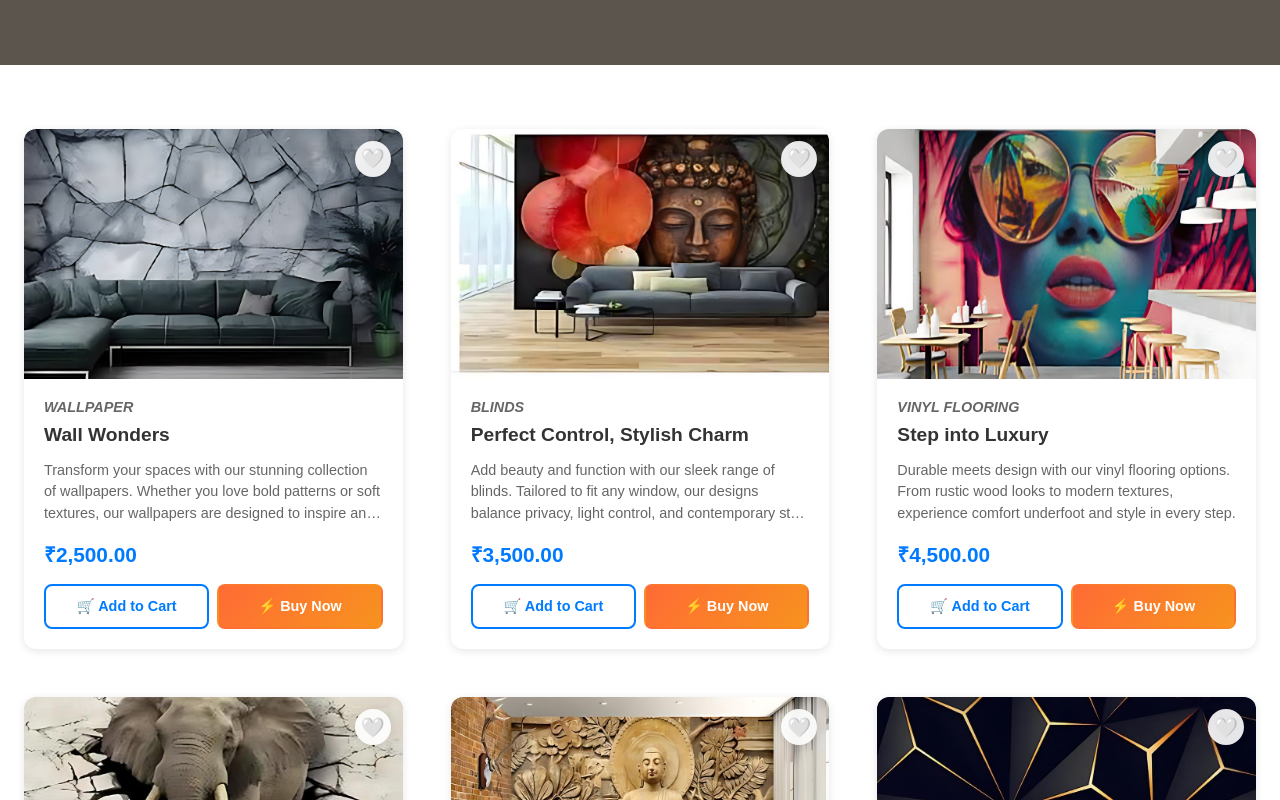
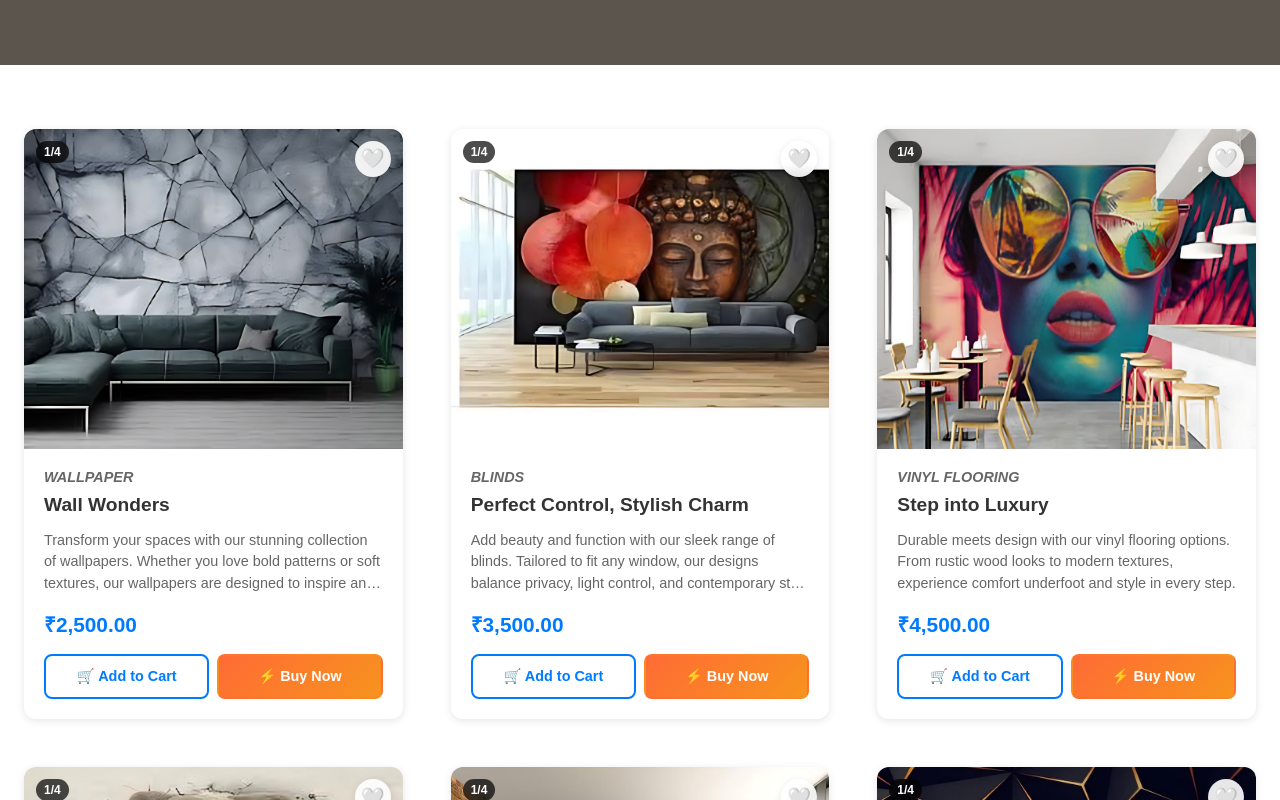
Before and after one commit to Dheeraj475/CPT_progress, a React (Vite) app: page / in a window 1280 px wide. Shown: the part 1280-2080 px from the top of the page. Built offline with nearby package versions, Linux system fonts and the light colour scheme.

Commit message:
Wide Product Cards with Image Carousel

```diff
--- a/src/App.jsx
+++ b/src/App.jsx
@@ -46,6 +46,12 @@ const allProducts = [
   {
     id: 1,
     img: Wallpaper,
+    images: [
+      Wallpaper,
+      'https://images.pexels.com/photos/1571460/pexels-photo-1571460.jpeg?auto=compress&cs=tinysrgb&w=800',
+      'https://images.pexels.com/photos/1571453/pexels-photo-1571453.jpeg?auto=compress&cs=tinysrgb&w=800',
+      'https://images.pexels.com/photos/1571452/pexels-photo-1571452.jpeg?auto=compress&cs=tinysrgb&w=800'
+    ],
     title: 'Wall Wonders',
     subtitle: 'WALLPAPER',
     desc: 'Transform your spaces with our stunning collection of wallpapers. Whether you love bold patterns or soft textures, our wallpapers are designed to inspire and bring every wall to life.',
@@ -59,6 +65,12 @@ const allProducts = [
   {
     id: 2,
     img: Blinds,
+    images: [
+      Blinds,
+      'https://images.pexels.com/photos/1571460/pexels-photo-1571460.jpeg?auto=compress&cs=tinysrgb&w=800',
+      'https://images.pexels.com/photos/1571453/pexels-photo-1571453.jpeg?auto=compress&cs=tinysrgb&w=800',
+      'https://images.pexels.com/photos/1571452/pexels-photo-1571452.jpeg?auto=compress&cs=tinysrgb&w=800'
+    ],
     title: 'Perfect Control, Stylish Charm',
     subtitle: 'BLINDS',
     desc: 'Add beauty and function with our sleek range of blinds. Tailored to fit any window, our designs balance privacy, light control, and contemporary style for every room.',
@@ -72,6 +84,12 @@ const allProducts = [
   {
     id: 3,
     img: VinylFlooring,
+    images: [
+      VinylFlooring,
+      'https://images.pexels.com/photos/1571460/pexels-photo-1571460.jpeg?auto=compress&cs=tinysrgb&w=800',
+      'https://images.pexels.com/photos/1571453/pexels-photo-1571453.jpeg?auto=compress&cs=tinysrgb&w=800',
+      'https://images.pexels.com/photos/1571452/pexels-photo-1571452.jpeg?auto=compress&cs=tinysrgb&w=800'
+    ],
     title: 'Step into Luxury',
     subtitle: 'VINYL FLOORING',
     desc: 'Durable meets design with our vinyl flooring options. From rustic wood looks to modern textures, experience comfort underfoot and style in every step.',
@@ -85,6 +103,12 @@ const allProducts = [
   {
     id: 4,
     img: BespokeMurals,
+    images: [
+      BespokeMurals,
+      'https://images.pexels.com/photos/1571460/pexels-photo-1571460.jpeg?auto=compress&cs=tinysrgb&w=800',
+      'https://images.pexels.com/photos/1571453/pexels-photo-1571453.jpeg?auto=compress&cs=tinysrgb&w=800',
+      'https://images.pexels.com/photos/1571452/pexels-photo-1571452.jpeg?auto=compress&cs=tinysrgb&w=800'
+    ],
     title: 'The perfect Fit',
     subtitle: 'BESPOKE MURALS',
     desc: 'Shop our collection of wall murals. All made to size for your walls.',
@@ -98,6 +122,12 @@ const allProducts = [
   {
     id: 5,
     img: CrystalFrames,
+    images: [
+      CrystalFrames,
+      'https://images.pexels.com/photos/1571460/pexels-photo-1571460.jpeg?auto=compress&cs=tinysrgb&w=800',
+      'https://images.pexels.com/photos/1571453/pexels-photo-1571453.jpeg?auto=compress&cs=tinysrgb&w=800',
+      'https://images.pexels.com/photos/1571452/pexels-photo-1571452.jpeg?auto=compress&cs=tinysrgb&w=800'
+    ],
     title: 'Framed in Elegance',
     subtitle: 'CRYSTAL FRAMES',
     desc: 'Give your memories the royal treatment with our crystal frames. Designed to sparkle in any light, they make a statement in sophistication and sentiment.',
@@ -111,6 +141,12 @@ const allProducts = [
   {
     id: 6,
     img: CanvasFrames,
+    images: [
+      CanvasFrames,
+      'https://images.pexels.com/photos/1571460/pexels-photo-1571460.jpeg?auto=compress&cs=tinysrgb&w=800',
+      'https://images.pexels.com/photos/1571453/pexels-photo-1571453.jpeg?auto=compress&cs=tinysrgb&w=800',
+      'https://images.pexels.com/photos/1571452/pexels-photo-1571452.jpeg?auto=compress&cs=tinysrgb&w=800'
+    ],
     title: 'Art that Speaks',
     subtitle: 'CANVAS FRAMES',
     desc: 'Turn your walls into galleries with our hand-crafted canvas frames. Rich in color and texture, each piece is a timeless addition to your décor story.',
@@ -125,6 +161,12 @@ const allProducts = [
   {
     id: 7,
     img: Wallpaper,
+    images: [
+      'https://images.pexels.com/photos/1571460/pexels-photo-1571460.jpeg?auto=compress&cs=tinysrgb&w=800',
+      'https://images.pexels.com/photos/1571453/pexels-photo-1571453.jpeg?auto=compress&cs=tinysrgb&w=800',
+      'https://images.pexels.com/photos/1571452/pexels-photo-1571452.jpeg?auto=compress&cs=tinysrgb&w=800',
+      Wallpaper
+    ],
     title: 'Premium Textured Wallpaper',
     subtitle: 'WALLPAPER',
     desc: 'Luxury textured wallpaper with premium finish for sophisticated interiors.',
@@ -138,6 +180,12 @@ const allProducts = [
   {
     id: 8,
     img: Blinds,
+    images: [
+      'https://images.pexels.com/photos/1571460/pexels-photo-1571460.jpeg?auto=compress&cs=tinysrgb&w=800',
+      Blinds,
+      'https://images.pexels.com/photos/1571453/pexels-photo-1571453.jpeg?auto=compress&cs=tinysrgb&w=800',
+      'https://images.pexels.com/photos/1571452/pexels-photo-1571452.jpeg?auto=compress&cs=tinysrgb&w=800'
+    ],
     title: 'Smart Motorized Blinds',
     subtitle: 'BLINDS',
     desc: 'Modern motorized blinds with smart home integration and remote control.',
@@ -151,6 +199,12 @@ const allProducts = [
   {
     id: 9,
     img: VinylFlooring,
+    images: [
+      'https://images.pexels.com/photos/1571460/pexels-photo-1571460.jpeg?auto=compress&cs=tinysrgb&w=800',
+      'https://images.pexels.com/photos/1571453/pexels-photo-1571453.jpeg?auto=compress&cs=tinysrgb&w=800',
+      VinylFlooring,
+      'https://images.pexels.com/photos/1571452/pexels-photo-1571452.jpeg?auto=compress&cs=tinysrgb&w=800'
+    ],
     title: 'Waterproof Vinyl Planks',
     subtitle: 'VINYL FLOORING',
     desc: 'Completely waterproof vinyl flooring perfect for kitchens and bathrooms.',
@@ -164,6 +218,12 @@ const allProducts = [
   {
     id: 10,
     img: CrystalFrames,
+    images: [
+      'https://images.pexels.com/photos/1571460/pexels-photo-1571460.jpeg?auto=compress&cs=tinysrgb&w=800',
+      'https://images.pexels.com/photos/1571453/pexels-photo-1571453.jpeg?auto=compress&cs=tinysrgb&w=800',
+      'https://images.pexels.com/photos/1571452/pexels-photo-1571452.jpeg?auto=compress&cs=tinysrgb&w=800',
+      CrystalFrames
+    ],
     title: 'LED Crystal Display Frame',
     subtitle: 'CRYSTAL FRAMES',
     desc: 'Illuminated crystal frame with LED backlighting for stunning photo display.',
--- a/src/assets/ProductCard.css
+++ b/src/assets/ProductCard.css
@@ -16,19 +16,138 @@
 .product-image {
   position: relative;
   width: 100%;
-  height: 250px;
+  height: 320px; /* Increased height for wider view */
+  overflow: hidden;
+  background: #f8f9fa;
+}
+
+.image-carousel {
+  position: relative;
+  width: 100%;
+  height: 100%;
+}
+
+.carousel-container {
+  position: relative;
+  width: 100%;
+  height: 100%;
   overflow: hidden;
 }
 
-.product-image img {
+.carousel-track {
+  display: flex;
   width: 100%;
   height: 100%;
-  object-fit: cover;
+  transition: transform 0.4s ease;
+}
+
+.carousel-slide {
+  min-width: 100%;
+  height: 100%;
+  position: relative;
+}
+
+.carousel-slide img {
+  width: 100%;
+  height: 100%;
+  object-fit: cover; /* Better for wallpaper images */
   transition: transform 0.3s ease;
 }
 
-.product-card:hover .product-image img {
+.product-card:hover .carousel-slide img {
   transform: scale(1.05);
+}
+
+/* Carousel Navigation */
+.carousel-nav {
+  position: absolute;
+  top: 50%;
+  transform: translateY(-50%);
+  background: rgba(255, 255, 255, 0.9);
+  border: none;
+  border-radius: 50%;
+  width: 32px;
+  height: 32px;
+  cursor: pointer;
+  font-size: 0.8rem;
+  font-weight: bold;
+  color: #333;
+  transition: all 0.3s ease;
+  z-index: 5;
+  opacity: 0;
+  backdrop-filter: blur(4px);
+  box-shadow: 0 2px 8px rgba(0, 0, 0, 0.1);
+}
+
+.product-card:hover .carousel-nav {
+  opacity: 1;
+}
+
+.carousel-nav:hover {
+  background: rgba(255, 255, 255, 1);
+  transform: translateY(-50%) scale(1.1);
+  box-shadow: 0 4px 12px rgba(0, 0, 0, 0.15);
+}
+
+.carousel-nav.prev {
+  left: 8px;
+}
+
+.carousel-nav.next {
+  right: 8px;
+}
+
+/* Carousel Indicators */
+.carousel-indicators {
+  position: absolute;
+  bottom: 12px;
+  left: 50%;
+  transform: translateX(-50%);
+  display: flex;
+  gap: 6px;
+  z-index: 5;
+  opacity: 0;
+  transition: opacity 0.3s ease;
+}
+
+.product-card:hover .carousel-indicators {
+  opacity: 1;
+}
+
+.carousel-indicator {
+  width: 8px;
+  height: 8px;
+  border-radius: 50%;
+  background: rgba(255, 255, 255, 0.6);
+  cursor: pointer;
+  transition: all 0.3s ease;
+  border: none;
+}
+
+.carousel-indicator.active {
+  background: white;
+  transform: scale(1.2);
+  box-shadow: 0 2px 4px rgba(0, 0, 0, 0.2);
+}
+
+.carousel-indicator:hover {
+  background: rgba(255, 255, 255, 0.9);
+  transform: scale(1.1);
+}
+
+/* Image Counter */
+.image-counter {
+  position: absolute;
+  top: 12px;
+  left: 12px;
+  background: rgba(0, 0, 0, 0.7);
+  color: white;
+  padding: 4px 8px;
+  border-radius: 12px;
+  font-size: 0.75rem;
+  font-weight: 600;
+  z-index: 5;
+  backdrop-filter: blur(4px);
 }
 
 .wishlist-btn {
@@ -48,6 +167,7 @@
   align-items: center;
   justify-content: center;
   box-shadow: 0 2px 8px rgba(0, 0, 0, 0.1);
+  z-index: 6;
 }
 
 .wishlist-btn:hover {
@@ -316,7 +436,7 @@
 /* Responsive Design */
 @media (max-width: 768px) {
   .product-image {
-    height: 200px;
+    height: 280px; /* Slightly smaller on mobile but still wide */
   }
 
   .product-info {
@@ -335,6 +455,21 @@
     width: 32px;
     height: 32px;
     font-size: 1rem;
+  }
+
+  .carousel-nav {
+    width: 28px;
+    height: 28px;
+    font-size: 0.7rem;
+  }
+
+  .carousel-indicators {
+    bottom: 8px;
+  }
+
+  .carousel-indicator {
+    width: 6px;
+    height: 6px;
   }
 
   .cart-actions {
@@ -357,6 +492,10 @@
 }
 
 @media (max-width: 480px) {
+  .product-image {
+    height: 250px;
+  }
+
   .product-info {
     padding: 12px;
   }
@@ -371,4 +510,9 @@
     padding: 10px;
     font-size: 0.85rem;
   }
+
+  .image-counter {
+    font-size: 0.7rem;
+    padding: 3px 6px;
+  }
 }
--- a/src/components/ProductCard.jsx
+++ b/src/components/ProductCard.jsx
@@ -13,9 +13,18 @@ const ProductCard = ({ product }) => {
   const [loginMessage, setLoginMessage] = useState('');
   const [isAddingToCart, setIsAddingToCart] = useState(false);
   const [showAddedAnimation, setShowAddedAnimation] = useState(false);
+  const [currentImageIndex, setCurrentImageIndex] = useState(0);
 
   const isInWishlist = wishlistItems.some(item => item.id === product.id);
   const isInCart = cartItems.some(item => item.id === product.id);
+
+  // Create multiple images for carousel (simulating different angles/views)
+  const productImages = [
+    product.img || product.image,
+    product.img || product.image, // In real app, these would be different images
+    product.img || product.image,
+    product.img || product.image
+  ];
 
   const handleAddToCart = async () => {
     if (!isAuthenticated) {
@@ -69,6 +78,18 @@ const ProductCard = ({ product }) => {
     }
   };
 
+  const nextImage = () => {
+    setCurrentImageIndex((prev) => (prev + 1) % productImages.length);
+  };
+
+  const prevImage = () => {
+    setCurrentImageIndex((prev) => (prev - 1 + productImages.length) % productImages.length);
+  };
+
+  const goToImage = (index) => {
+    setCurrentImageIndex(index);
+  };
+
   const formatPrice = (price) => {
     return new Intl.NumberFormat('en-IN', {
       style: 'currency',
@@ -80,7 +101,65 @@ const ProductCard = ({ product }) => {
     <>
       <div className="product-card">
         <div className="product-image">
-          <img src={product.img || product.image} alt={product.title || product.name} />
+          <div className="image-carousel">
+            {/* Image Counter */}
+            <div className="image-counter">
+              {currentImageIndex + 1}/{productImages.length}
+            </div>
+
+            {/* Carousel Container */}
+            <div className="carousel-container">
+              <div
+                className="carousel-track"
+                style={{ transform: `translateX(-${currentImageIndex * 100}%)` }}
+              >
+                {productImages.map((image, index) => (
+                  <div key={index} className="carousel-slide">
+                    <img
+                      src={image}
+                      alt={`${product.title || product.name} - View ${index + 1}`}
+                      loading="lazy"
+                    />
+                  </div>
+                ))}
+              </div>
+            </div>
+
+            {/* Navigation Arrows */}
+            {productImages.length > 1 && (
+              <>
+                <button
+                  className="carousel-nav prev"
+                  onClick={prevImage}
+                  aria-label="Previous image"
+                >
+                  ‹
+                </button>
+                <button
+                  className="carousel-nav next"
+                  onClick={nextImage}
+                  aria-label="Next image"
+                >
+                  ›
+                </button>
+              </>
+            )}
+
+            {/* Indicators */}
+            {productImages.length > 1 && (
+              <div className="carousel-indicators">
+                {productImages.map((_, index) => (
+                  <button
+                    key={index}
+                    className={`carousel-indicator ${index === currentImageIndex ? 'active' : ''}`}
+                    onClick={() => goToImage(index)}
+                    aria-label={`Go to image ${index + 1}`}
+                  />
+                ))}
+              </div>
+            )}
+
+            {/* Wishlist Button */}
             <button
               className={`wishlist-btn ${isInWishlist ? 'in-wishlist' : ''}`}
               onClick={handleToggleWishlist}
@@ -97,11 +176,26 @@ const ProductCard = ({ product }) => {
               </div>
             )}
           </div>
+        </div>
 
         <div className="product-info">
           <h4>{product.subtitle}</h4>
           <h3>{product.title || product.name}</h3>
           <p>{product.desc || product.description}</p>
+
+          {/* Rating and Reviews */}
+          {product.rating && (
+            <div className="product-rating">
+              <span className="rating-stars">
+                {'★'.repeat(Math.floor(product.rating))}
+                {'☆'.repeat(5 - Math.floor(product.rating))}
+              </span>
+              <span className="rating-text">
+                {product.rating} ({product.reviews} reviews)
+              </span>
+            </div>
+          )}
+
           <div className="product-price">{formatPrice(product.price)}</div>
 
           <div className="product-actions">
```
Lines whose indentation alone changed are shown as unchanged.
